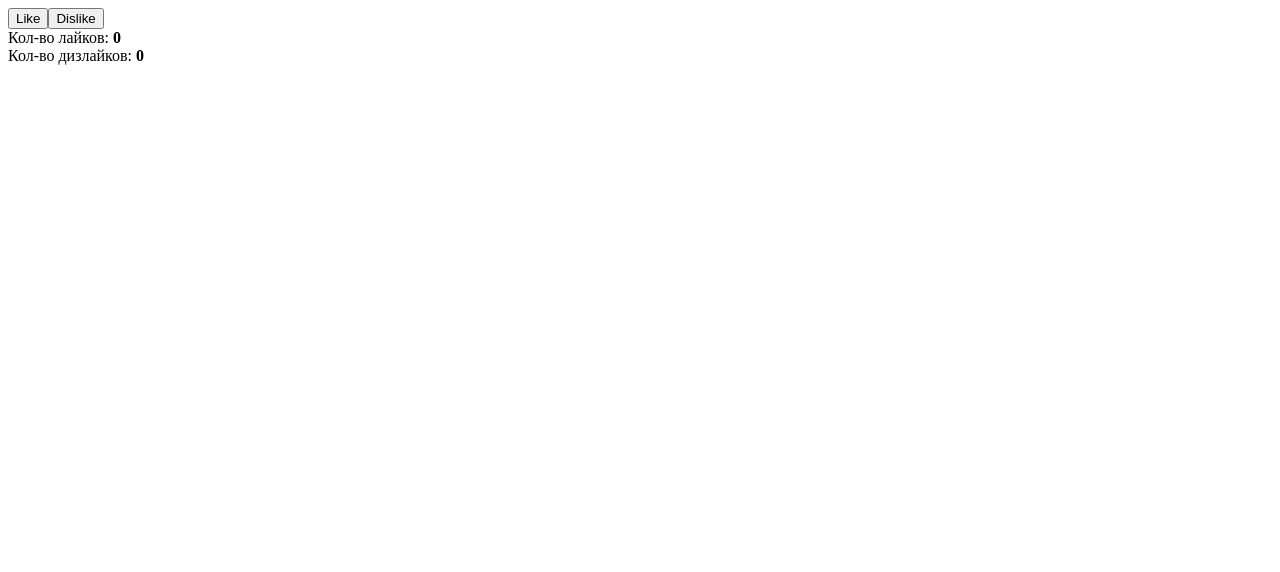
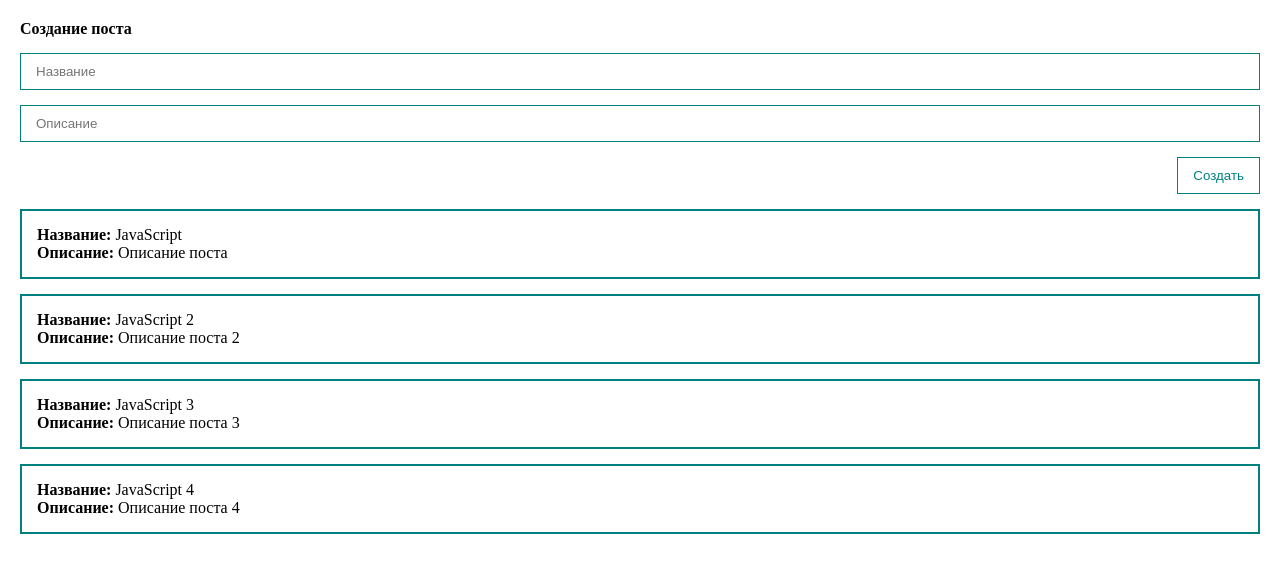
Before and after one commit to DariaGrekova/vue_course, a Vue app: page / in a window 1280 px wide. Shown: the top 572 px of the page. Built offline with nearby package versions, Linux system fonts and the light colour scheme.

Commit message:
Стили, Отриовка в цикле/директива v-for, создание нового поста, двустороннее связывание, модификаторы stop/prevent

```diff
--- a/src/App.vue
+++ b/src/App.vue
@@ -1,9 +1,15 @@
 <template>
-  <div>
-    <button v-on:click="addLike">Like</button>
-    <button @click="addDislike">Dislike</button>
-    <div>Кол-во лайков: <strong>{{ likes }}</strong></div>
-    <div>Кол-во дизлайков: <strong>{{ dislikes }}</strong></div>
+  <div class="app">
+    <form @submit.prevent>
+      <h4>Создание поста</h4>
+      <input v-bind:value="title" @input="title = $event.target.value" class="input" type="text" placeholder="Название">
+      <input v-bind:value="body" @input="body = $event.target.value" class="input" type="text" placeholder="Описание">
+      <button class="btn" @click="createPost">Создать</button>
+    </form>
+    <div class="post" v-for="post in posts">
+      <div><strong>Название:</strong> {{post.title}}</div>
+      <div><strong>Описание:</strong> {{post.body}}</div>
+    </div>
   </div>
 </template>
 
@@ -11,21 +17,68 @@
   export default {
     data() {
       return {
-      likes: 0,
-      dislikes: 0,
+        posts: [
+          {id: 1, title: 'JavaScript', body: 'Описание поста'},
+          {id: 2, title: 'JavaScript 2', body: 'Описание поста 2'},
+          {id: 3, title: 'JavaScript 3', body: 'Описание поста 3'},
+          {id: 4, title: 'JavaScript 4', body: 'Описание поста 4'},
+        ],
+        title: '',
+        body: ''
       }
     },
     methods: {
-    addLike() {
-      this.likes += 1;
-    },
-        addDislike() {
-      this.dislikes += 1;
+      createPost() {
+        const newPost = {
+          id: Date.now(),
+          title: this.title,
+          body: this.body
+        }
+        this.posts.push(newPost);
+        this.title = '',
+        this.body = ''
       }
     }
+
   }
 
 </script>
 
 <style>
+  * {
+    margin: 0;
+    padding: 0;
+    box-sizing: border-box;
+  }
+
+  .app {
+    padding: 20px;
+  }
+
+  form {
+    display: flex;
+    flex-direction: column;
+  }
+
+  .post {
+    margin-top: 15px;
+    padding: 15px;
+    border: 2px solid teal;
+  }
+
+  .input {
+    width: 100%;
+    padding: 10px 15px;
+    margin-top: 15px;
+    border: 1px solid teal;
+  }
+
+  .btn {
+    margin-top: 15px;
+    padding: 10px 15px;
+    align-self: flex-end;
+    background: none;
+    color: teal;
+    border: 1px solid teal;
+  }
 </style>
```
Lines whose indentation alone changed are shown as unchanged.
